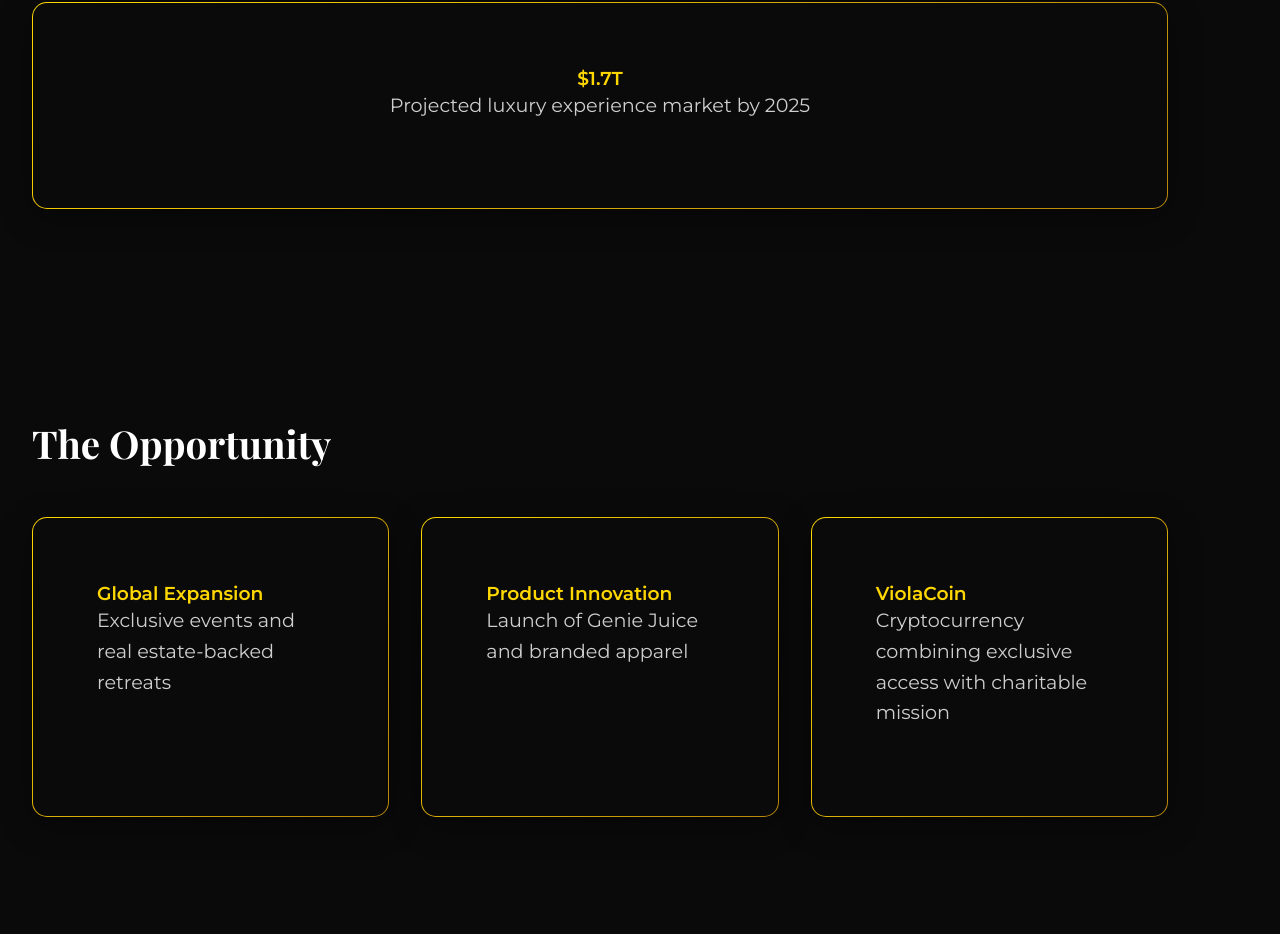
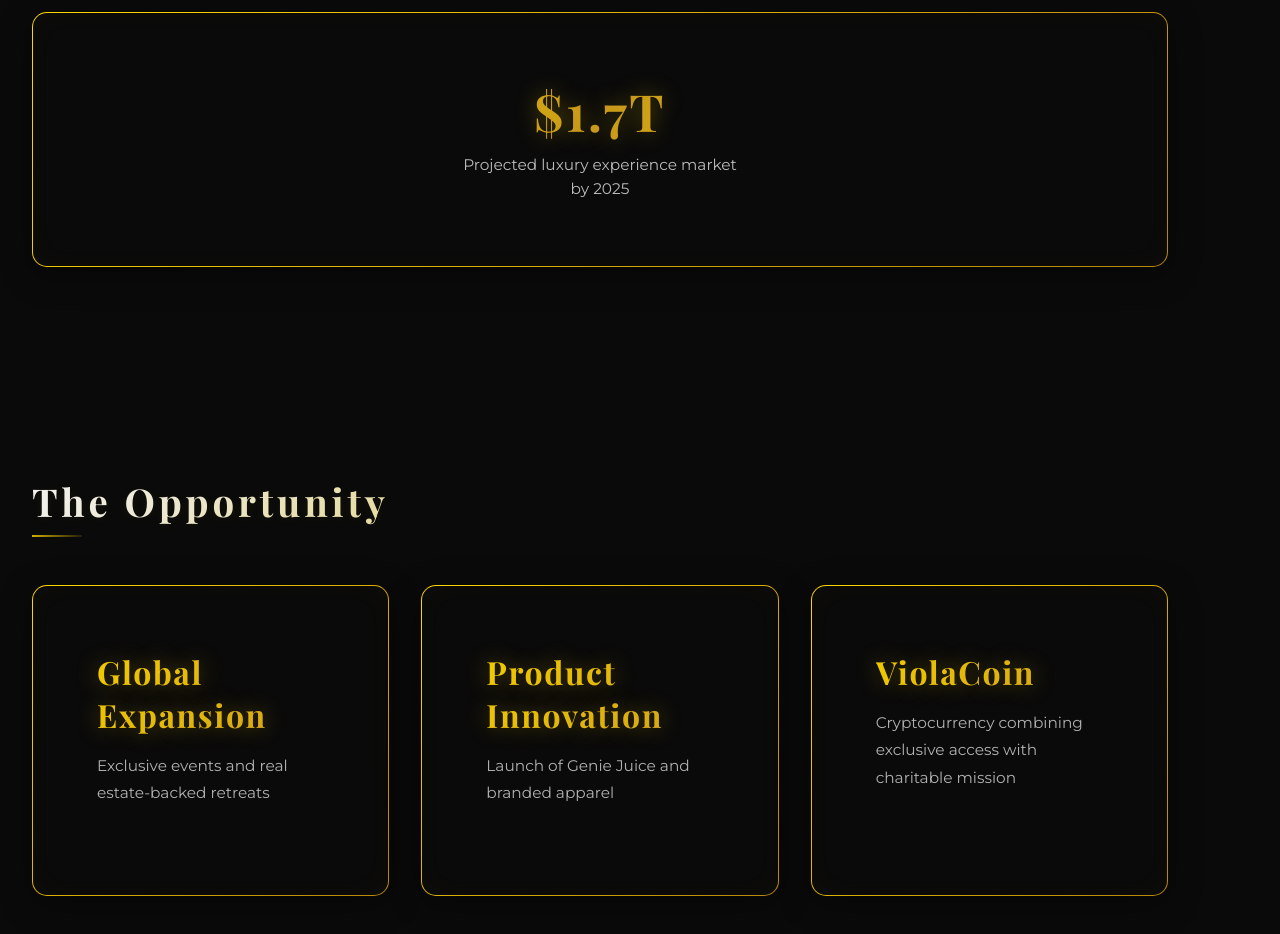
Before and after one commit to Satya12-369/royalust-landing, a plain HTML site: page index.html in a window 1280 px wide. Shown: the part 1422-2356 px from the top of the page. Drawn offline with nearby package versions, Linux system fonts and the light colour scheme.

Commit message:
Initial commit: First version of the site

```diff
--- a/styles/animations.css
+++ b/styles/animations.css
@@ -11,10 +11,22 @@
 
 @keyframes shimmer {
   0% {
+    background-position: 200% center;
+  }
+  50% {
+    background-position: 0% center;
+  }
+  100% {
     background-position: -200% center;
   }
-  100% {
-    background-position: 200% center;
+}
+
+@keyframes titleGlow {
+  0%, 100% {
+    text-shadow: 0 0 15px rgba(255, 215, 0, 0.2);
+  }
+  50% {
+    text-shadow: 0 0 25px rgba(255, 215, 0, 0.4);
   }
 }
 
--- a/styles/effects.css
+++ b/styles/effects.css
@@ -1,16 +1,22 @@
 .glass {
-  background: rgba(255, 255, 255, 0.05);
-  backdrop-filter: blur(10px);
-  border: 1px solid rgba(255, 255, 255, 0.1);
+  background: rgba(255, 255, 255, 0.03);
+  backdrop-filter: blur(12px);
+  border: 1px solid rgba(255, 215, 0, 0.1);
   border-radius: 15px;
   padding: 2rem;
-  box-shadow: 0 8px 32px 0 rgba(0, 0, 0, 0.37);
+  box-shadow:
+    0 8px 32px 0 rgba(0, 0, 0, 0.37),
+    inset 0 0 32px 0 rgba(255, 215, 0, 0.02);
+  transition: all 0.4s cubic-bezier(0.4, 0, 0.2, 1);
 }
 
 .glass:hover {
-  background: rgba(255, 255, 255, 0.08);
+  background: rgba(255, 255, 255, 0.05);
+  border-color: rgba(255, 215, 0, 0.2);
   transform: translateY(-2px);
-  transition: all 0.3s ease;
+  box-shadow:
+    0 12px 40px 0 rgba(0, 0, 0, 0.45),
+    inset 0 0 32px 0 rgba(255, 215, 0, 0.05);
 }
 
 .metallic-border {
@@ -19,6 +25,54 @@
   background: linear-gradient(var(--color-black), var(--color-black)) padding-box,
               linear-gradient(135deg, #FFD700, #B8860B) border-box;
   border-radius: 15px;
+  transition: transform 0.4s cubic-bezier(0.4, 0, 0.2, 1);
+}
+
+.metallic-border::before {
+  content: '';
+  position: absolute;
+  inset: -1px;
+  background: linear-gradient(135deg,
+    rgba(255, 215, 0, 0.2),
+    rgba(184, 134, 11, 0.1)
+  );
+  border-radius: 15px;
+  opacity: 0;
+  transition: opacity 0.4s ease;
+}
+
+.metallic-border:hover::before {
+  opacity: 1;
+}
+
+.opportunity-card {
+  position: relative;
+  overflow: hidden;
+  padding: 2.5rem;
+  height: 100%;
+  transition: all 0.4s cubic-bezier(0.4, 0, 0.2, 1);
+}
+
+.opportunity-card::after {
+  content: '';
+  position: absolute;
+  top: -50%;
+  left: -50%;
+  width: 200%;
+  height: 200%;
+  background: radial-gradient(
+    circle at center,
+    rgba(255, 215, 0, 0.1) 0%,
+    transparent 50%
+  );
+  opacity: 0;
+  transform: scale(0.5);
+  transition: all 0.6s ease;
+}
+
+.opportunity-card:hover::after {
+  opacity: 1;
+  transform: scale(1);
 }
 
 .deep-shadow {
--- a/styles/typography.css
+++ b/styles/typography.css
@@ -12,11 +12,21 @@
   font-family: var(--font-display);
   font-size: clamp(2.5rem, 5vw, 4rem);
   font-weight: 700;
-  background: var(--color-gold);
+  letter-spacing: 0.15em;
+  background: linear-gradient(135deg,
+    rgba(255, 215, 0, 0.95) 0%,
+    rgba(218, 165, 32, 0.95) 25%,
+    rgba(255, 215, 0, 0.95) 50%,
+    rgba(218, 165, 32, 0.95) 75%,
+    rgba(255, 215, 0, 0.95) 100%
+  );
+  background-size: 200% auto;
   -webkit-background-clip: text;
   background-clip: text;
   color: transparent;
-  margin-bottom: 1rem;
+  margin-bottom: 1.5rem;
+  animation: shimmer 8s linear infinite, titleGlow 3s ease-in-out infinite;
+  filter: drop-shadow(0 2px 4px rgba(255, 215, 0, 0.1));
 }
 
 .tagline {
@@ -36,14 +46,94 @@
 }
 
 .highlight {
-  color: #FFD700;
-  font-weight: 600;
+  font-family: var(--font-display);
+  font-size: clamp(2.5rem, 4vw, 3.5rem);
+  font-weight: 700;
+  background: linear-gradient(135deg,
+    rgba(255, 215, 0, 1) 0%,
+    rgba(218, 165, 32, 0.9) 50%,
+    rgba(255, 215, 0, 1) 100%
+  );
+  -webkit-background-clip: text;
+  background-clip: text;
+  color: transparent;
+  display: block;
+  margin-bottom: 0.5rem;
+  animation: titleGlow 3s ease-in-out infinite;
+  letter-spacing: 0.05em;
+}
+
+.opportunity-card h3 {
+  font-family: var(--font-display);
+  font-size: clamp(1.5rem, 2.5vw, 2rem);
+  font-weight: 700;
+  background: linear-gradient(135deg,
+    rgba(255, 215, 0, 0.95) 0%,
+    rgba(218, 165, 32, 0.95) 100%
+  );
+  -webkit-background-clip: text;
+  background-clip: text;
+  color: transparent;
+  margin-bottom: 1rem;
+  letter-spacing: 0.05em;
+  transition: all 0.3s ease;
+}
+
+.opportunity-card:hover h3 {
+  transform: translateY(-2px);
+  background: linear-gradient(135deg,
+    rgba(255, 215, 0, 1) 0%,
+    rgba(255, 215, 0, 1) 100%
+  );
+  -webkit-background-clip: text;
+  background-clip: text;
+}
+
+.opportunity-card .body-text {
+  font-size: clamp(0.9rem, 1.2vw, 1.1rem);
+  line-height: 1.8;
+  opacity: 0.85;
+  transition: opacity 0.3s ease;
+}
+
+.opportunity-card:hover .body-text {
+  opacity: 1;
+}
+
+.stat-card .body-text {
+  font-size: clamp(0.9rem, 1.2vw, 1.1rem);
+  opacity: 0.9;
+  max-width: 280px;
+  margin: 0 auto;
 }
 
 .section-title {
   font-family: var(--font-display);
   font-size: clamp(1.8rem, 3vw, 2.5rem);
   font-weight: 700;
-  color: white;
-  margin: 2rem 0 1rem;
+  letter-spacing: 0.1em;
+  background: linear-gradient(135deg,
+    rgba(255, 255, 255, 0.95) 0%,
+    rgba(255, 215, 0, 0.8) 50%,
+    rgba(255, 255, 255, 0.95) 100%
+  );
+  background-size: 200% auto;
+  -webkit-background-clip: text;
+  background-clip: text;
+  color: transparent;
+  margin: 2rem 0 1.5rem;
+  animation: shimmer 10s linear infinite;
+  filter: drop-shadow(0 2px 4px rgba(255, 215, 0, 0.05));
 }
+
+.section-title::after {
+  content: '';
+  display: block;
+  width: 50px;
+  height: 2px;
+  background: linear-gradient(90deg,
+    rgba(255, 215, 0, 0.8),
+    rgba(255, 215, 0, 0.1)
+  );
+  margin-top: 0.5rem;
+}
```
